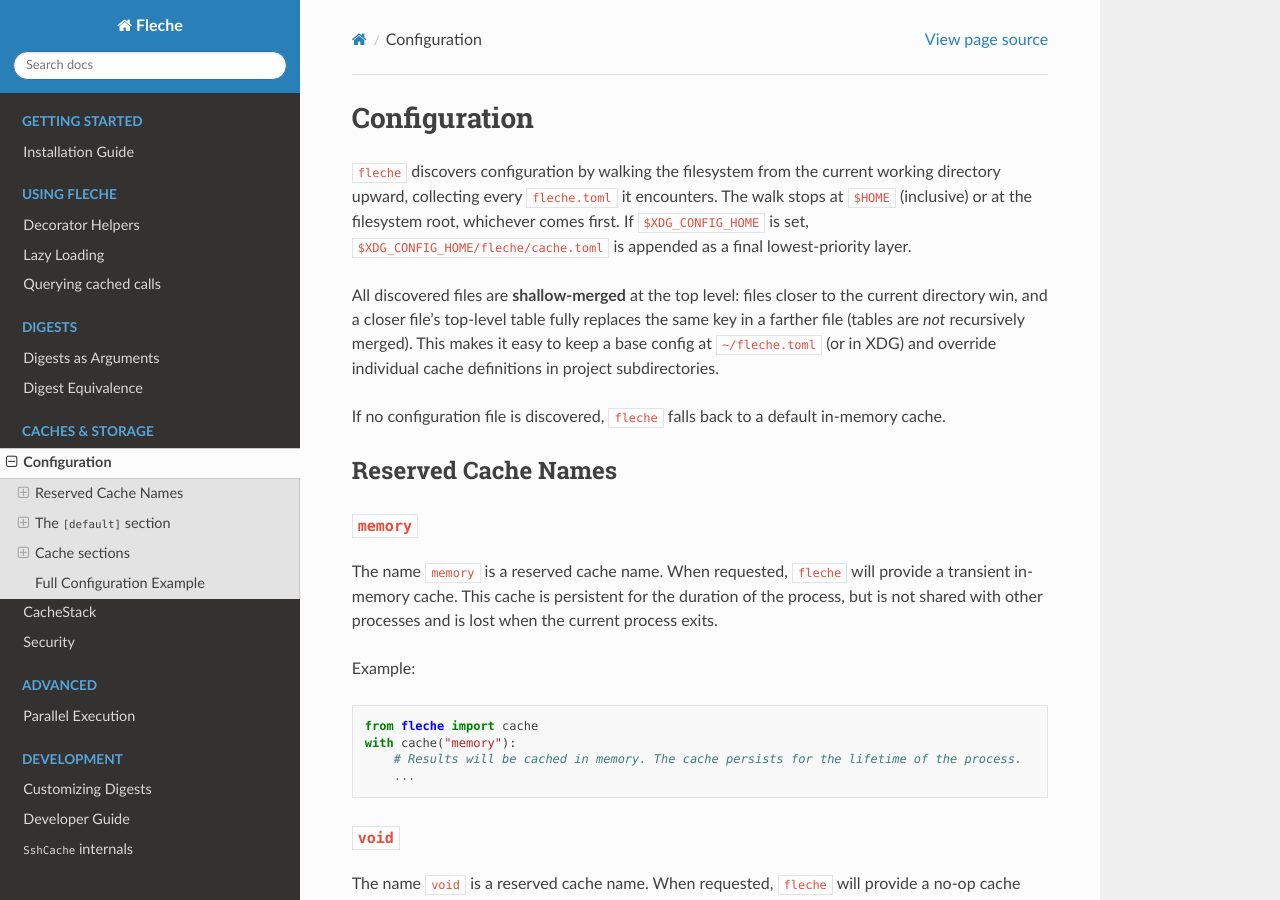
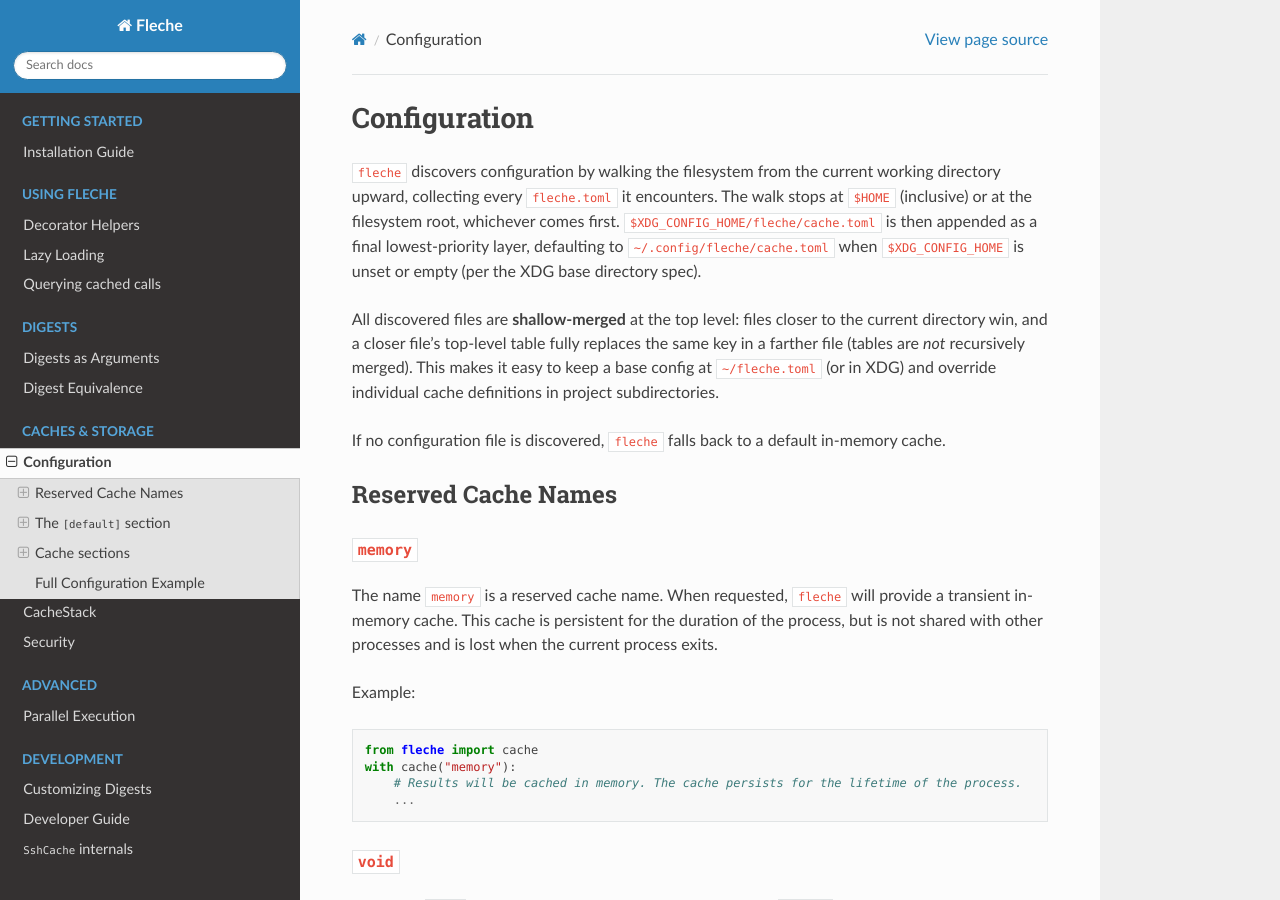
Before and after one commit to pmrv/fleche, a Sphinx documentation site: the page built from docs/storage/configuration.rst, in a window 1280 px wide and 900 px high. Built offline with Sphinx 7.4.7 and the Read the Docs theme 3.1.0, drawn with Linux system fonts in a browser that asks for light colours; pages that are not in the unit, such as notebooks, are missing from menus.

```diff
--- a/docs/storage/configuration.rst
+++ b/docs/storage/configuration.rst
@@ -4,9 +4,10 @@ Configuration
 ``fleche`` discovers configuration by walking the filesystem from the
 current working directory upward, collecting every ``fleche.toml`` it
 encounters.  The walk stops at ``$HOME`` (inclusive) or at the filesystem
-root, whichever comes first.  If ``$XDG_CONFIG_HOME`` is set,
-``$XDG_CONFIG_HOME/fleche/cache.toml`` is appended as a final
-lowest-priority layer.
+root, whichever comes first.  ``$XDG_CONFIG_HOME/fleche/cache.toml`` is
+then appended as a final lowest-priority layer, defaulting to
+``~/.config/fleche/cache.toml`` when ``$XDG_CONFIG_HOME`` is unset or
+empty (per the XDG base directory spec).
 
 All discovered files are **shallow-merged** at the top level: files closer
 to the current directory win, and a closer file's top-level table fully
```
